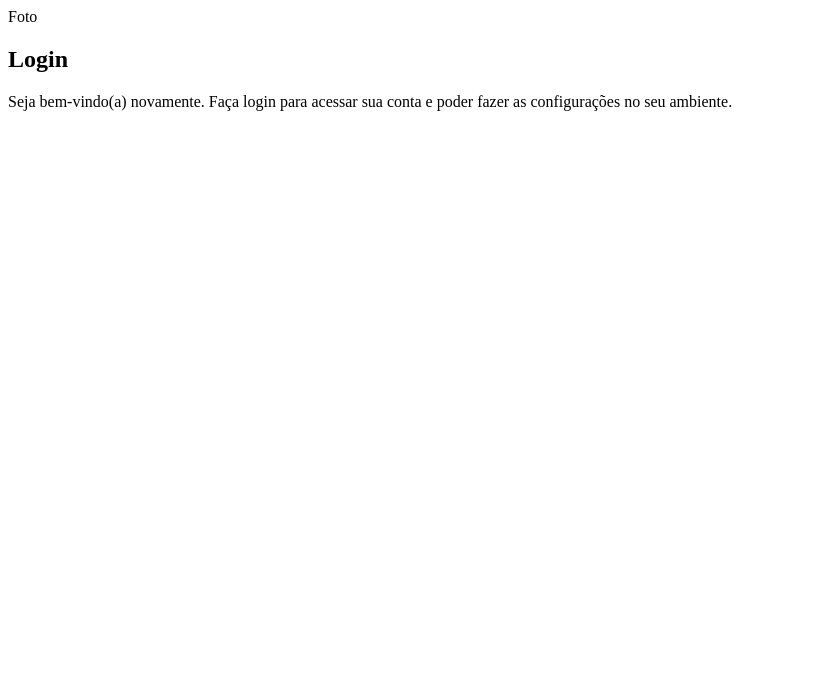
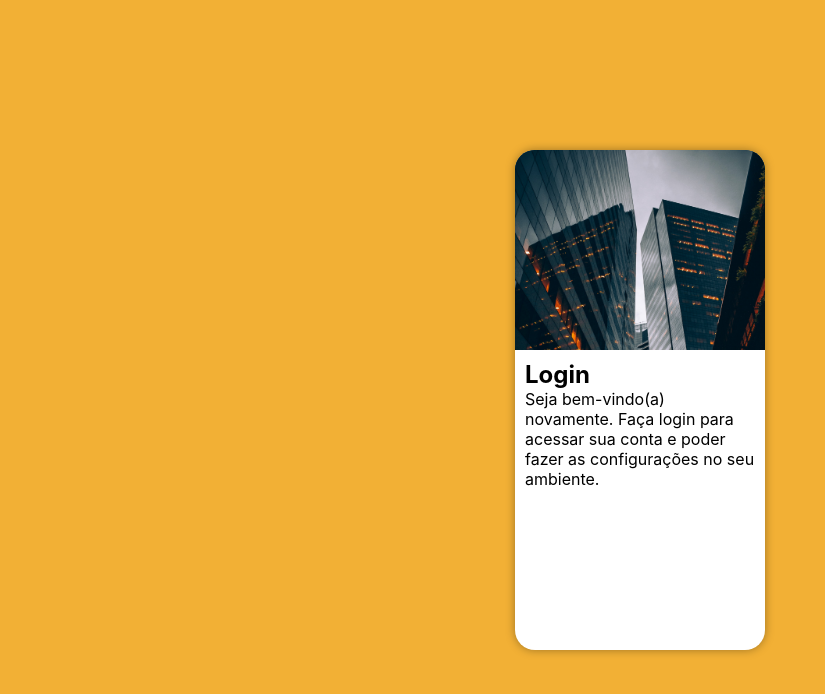
Before and after one commit to Felipe-Garcia-FGA/Projeto-login, a plain HTML site: page index.html in a window 1280 px wide. Shown: the whole page, without its empty margins (0-825 px from the left). Drawn offline with Linux system fonts and the light colour scheme.

Commit message:
Atualização no layout do projeto

```diff
--- a/estilos/style.css
+++ b/estilos/style.css
@@ -8,3 +8,48 @@
     Azul: #011C26
     Cinza: #CFCCD9
 */
+
+* {
+    font-family: -apple-system, BlinkMacSystemFont, 'Segoe UI', Roboto, Oxygen, Ubuntu, Cantarell, 'Open Sans', 'Helvetica Neue', sans-serif;
+    padding: 0;
+    margin: 0;
+    box-sizing: border-box;
+}
+
+body, html {
+    background-color: #F2B035;
+    height: 100vh;
+    width: 100vw;
+}
+
+main {
+    position: relative;
+    height: 100vh;
+    width: 100vw;
+}
+
+#login {
+    position: absolute;
+    top: 50%;
+    left: 50%;
+    transform: translate(-50%, -50%);
+    overflow: hidden;
+
+    background-color: #fff;
+    width: 250px;
+    height: 500px;
+    border-radius: 20px;
+    box-shadow: 0px 0px 10px rgba(0, 0, 0, 0.35);
+}
+
+#imagem {
+    display: block;
+    background: #011C26 url(../imagens/predio.jpg) no-repeat;
+    background-size: cover;
+    height: 200px;
+}
+
+#formulario {
+    display: block;
+    padding: 10px;
+}
--- a/index.html
+++ b/index.html
@@ -11,7 +11,6 @@
     <main>
         <section id="login">
             <div id="imagem">
-                Foto
             </div>
             <div id="formulario">
                 <h1>Login</h1>
```
